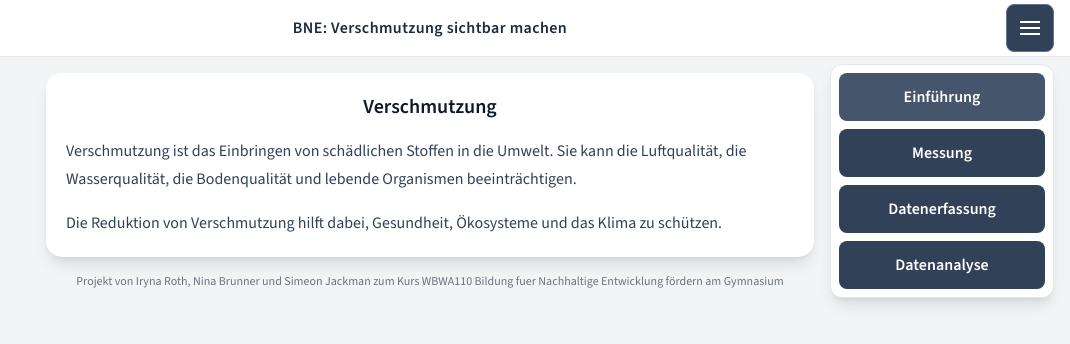
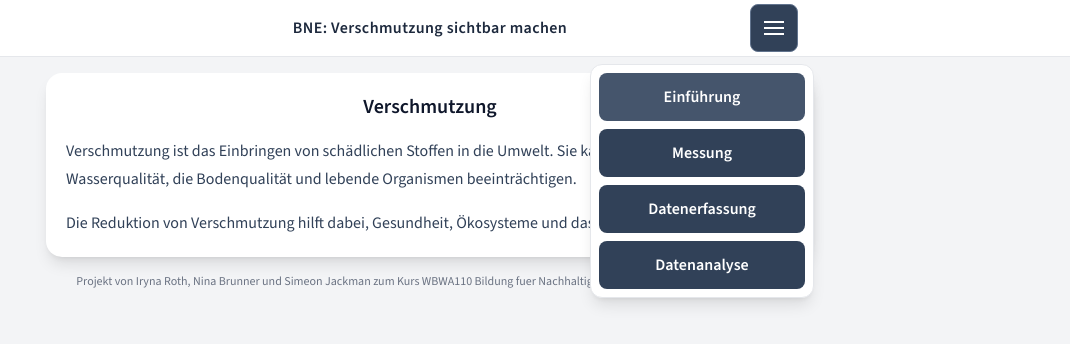
Before and after one commit to simeonjackman/pollution, a Vue app: page /introduction in a window 1280 px wide. Both pictures are taken after a click on the button "Menü öffnen". Shown: the top 344 px of the page, without its empty margins (210-1280 px from the left). Built offline with nearby package versions, Linux system fonts and the light colour scheme.

Commit message:
CHANGE: design

```diff
--- a/src/App.vue
+++ b/src/App.vue
@@ -14,7 +14,7 @@ function closeMenu() {
       class="sticky top-0 z-40 border-b border-gray-200 bg-white/95 backdrop-blur"
     >
       <div
-        class="mx-auto flex h-14 w-full max-w-5xl items-center justify-center px-4 sm:px-6"
+        class="relative mx-auto flex h-14 w-full max-w-lg items-center justify-center px-4 sm:px-6 lg:max-w-3xl"
       >
         <h1
           class="text-center text-sm font-semibold tracking-wide text-slate-800 sm:text-base"
@@ -37,9 +37,13 @@ function closeMenu() {
       </div>
     </header>
 
+    <div
+      v-if="menuOpen"
+      class="fixed inset-x-0 top-16 z-50 px-2 sm:px-3 pointer-events-none"
+    >
+      <div class="mx-auto w-full max-w-lg lg:max-w-3xl">
         <nav
-      v-if="menuOpen"
-      class="fixed right-4 top-16 z-50 w-56 rounded-xl border border-gray-200 bg-white p-2 shadow-lg"
+          class="ml-auto w-56 rounded-xl border border-gray-200 bg-white p-2 shadow-lg pointer-events-auto"
         >
           <div class="grid grid-cols-1 gap-2">
             <RouterLink
@@ -76,6 +80,8 @@ function closeMenu() {
             </RouterLink>
           </div>
         </nav>
+      </div>
+    </div>
 
     <main class="px-2 pb-4 pt-4 sm:px-3">
       <div
--- a/src/style.css
+++ b/src/style.css
@@ -13,6 +13,10 @@ body,
 	min-height: 100%;
 }
 
+html {
+	overflow-y: scroll;
+}
+
 body {
 	margin: 0;
 	background: #f3f4f6;
```
Lines whose indentation alone changed are shown as unchanged.
